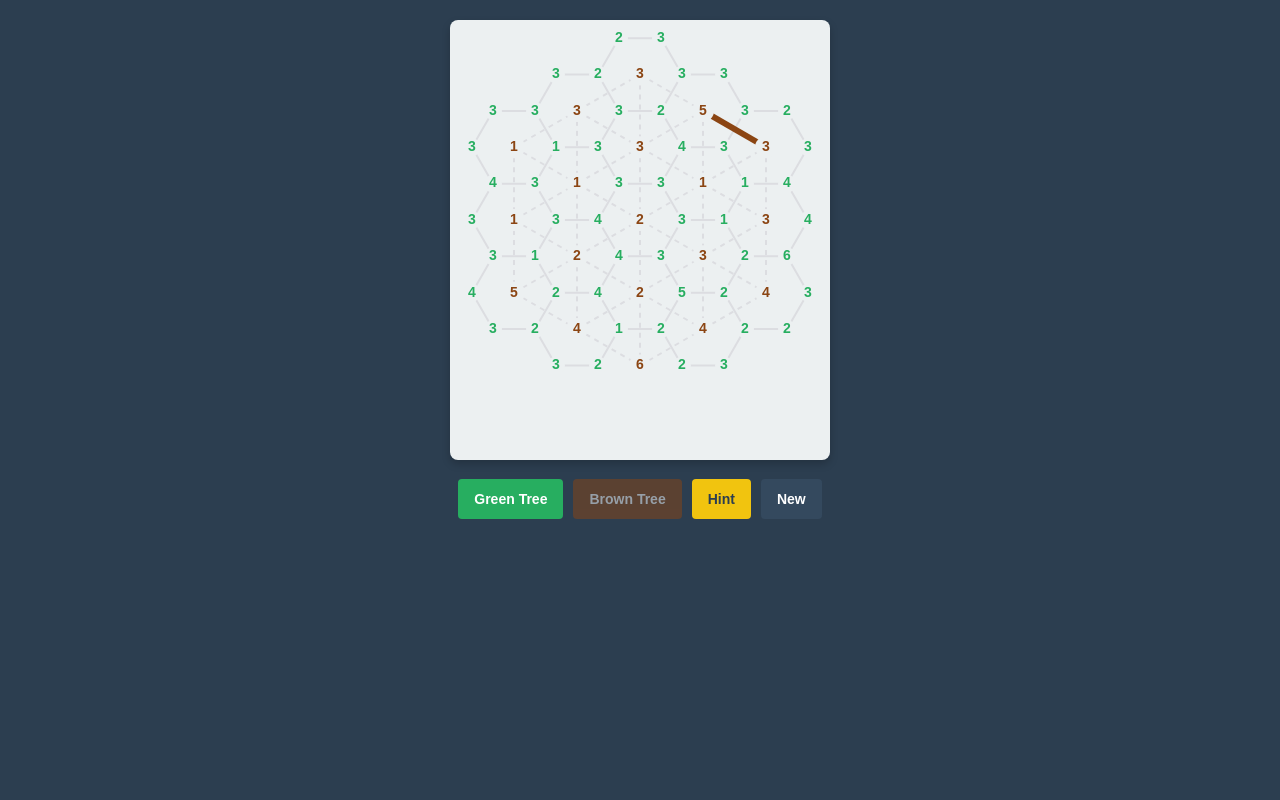
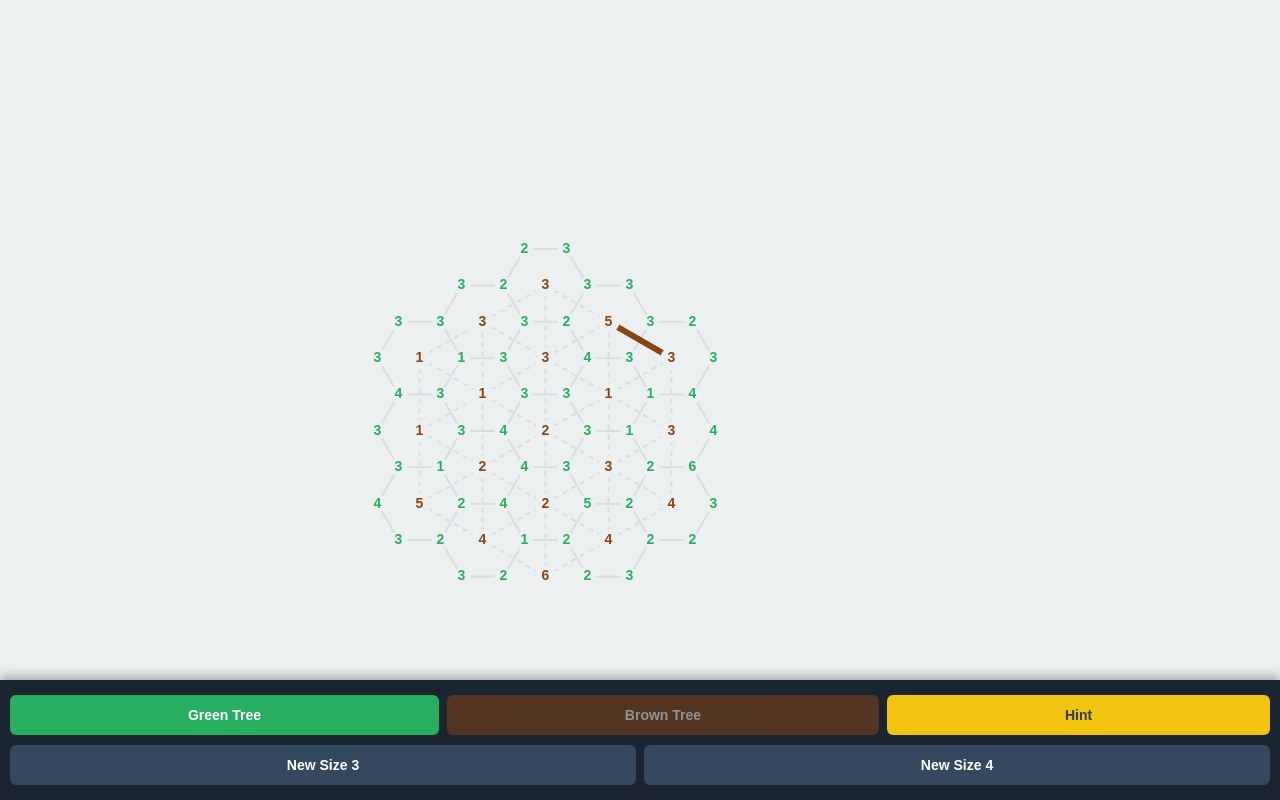
Before and after one commit to davidlowry-arch/dual-tree-puzzle, a plain HTML site: page index.html in a window 1280 px wide. Both pictures are taken after a click on the button "Hint". Drawn offline with Linux system fonts and the light colour scheme.

Commit message:
larger puzzles and scrolling

```diff
--- a/index.html
+++ b/index.html
@@ -3,19 +3,24 @@
 <head>
     <meta charset="UTF-8">
     <meta name="viewport" content="width=device-width, initial-scale=1.0, maximum-scale=1.0, user-scalable=no">
-    <title>Dual-Tree Hashi Puzzle Prototype</title>
+    <title>Dual-Tree Hashi Puzzle</title>
     <link rel="stylesheet" href="style.css">
 </head>
 <body>
     <div id="game-container">
-        <canvas id="puzzleCanvas" width="380" height="440"></canvas>
+        <canvas id="puzzleCanvas"></canvas>
     </div>
 
 <div id="controls">
-    <button id="btn-green" class="active">Green Tree</button>
-    <button id="btn-brown">Brown Tree</button>
-    <button id="btn-hint" style="background-color: #f1c40f; color: #2c3e50; font-weight: bold;">Hint</button>
-    <button id="btn-new" style="background-color: #34495e; color: white;">New</button>
+    <div class="control-row">
+        <button id="btn-green" class="active">Green Tree</button>
+        <button id="btn-brown">Brown Tree</button>
+        <button id="btn-hint" style="background-color: #f1c40f; color: #2c3e50;">Hint</button>
+    </div>
+    <div class="control-row">
+        <button id="btn-new-3" class="action-btn">New Size 3</button>
+        <button id="btn-new-4" class="action-btn">New Size 4</button>
+    </div>
 </div>
 
     <script src="script.js"></script>
--- a/script.js
+++ b/script.js
@@ -2,6 +2,16 @@ const canvas = document.getElementById('puzzleCanvas');
 const ctx = canvas.getContext('2d');
 
 let currentMode = 'green';
+let currentRadius = 2; // Default to size 3
+
+// --- Camera & View State ---
+let scale = 1;
+let offsetX = 0;
+let offsetY = 0;
+let isPanning = false;
+let lastPanX = 0;
+let lastPanY = 0;
+let lastPinchDist = null;
 
 // --- Interaction State ---
 let greenTreeEdges = [];
@@ -17,9 +27,7 @@ let solutionGreenEdges = [];
 let solutionBrownEdges = [];
 
 // --- Geometry Setup ---
-// Scaled down from 55 to fit the 380px canvas width
 const HEX_SIZE = 42;
-const CENTER = { x: canvas.width / 2, y: canvas.height / 2 - 20 };
 
 let centers = [];
 let corners = [];
@@ -29,8 +37,18 @@ let allTriEdges = [];
 function getKey(x, y) { return Math.round(x * 100) + ',' + Math.round(y * 100); }
 function getEdgeKey(p1, p2) { return [getKey(p1.x, p1.y), getKey(p2.x, p2.y)].sort().join('|'); }
 
+// Resize canvas to fill the screen
+function resizeCanvas() {
+    canvas.width = canvas.parentElement.clientWidth;
+    canvas.height = canvas.parentElement.clientHeight;
+    // Keep the puzzle centered if the screen turns
+    offsetX = canvas.width / 2;
+    offsetY = canvas.height / 2;
+}
+window.addEventListener('resize', resizeCanvas);
+
 // --- Initialization & Generation ---
-function generateAttempt() {
+function generateAttempt(radius) {
     centers = [];
     corners = [];
     allHexEdges = [];
@@ -42,9 +60,9 @@ function generateAttempt() {
     hoveredEdge = null;
 
     const hexes = [];
-    for (let q = -2; q <= 2; q++) {
-        for (let r = -2; r <= 2; r++) {
-            if (Math.abs(q + r) <= 2) {
+    for (let q = -radius; q <= radius; q++) {
+        for (let r = -radius; r <= radius; r++) {
+            if (Math.abs(q + r) <= radius) {
                 hexes.push({ q, r });
             }
         }
@@ -53,9 +71,10 @@ function generateAttempt() {
     const uniqueCornersMap = new Map();
     const localHexEdgeMap = new Map();
 
+    // Center is explicitly 0,0 - Camera handles screen placement
     hexes.forEach((hex, i) => {
-        const cx = CENTER.x + HEX_SIZE * 1.5 * hex.q;
-        const cy = CENTER.y + HEX_SIZE * Math.sqrt(3) * (hex.r + hex.q / 2);
+        const cx = HEX_SIZE * 1.5 * hex.q;
+        const cy = HEX_SIZE * Math.sqrt(3) * (hex.r + hex.q / 2);
         centers.push({ x: cx, y: cy, clue: 0, index: i });
 
         const hexCorners = [];
@@ -77,7 +96,6 @@ function generateAttempt() {
             const edgeKey = getEdgeKey(p1, p2);
 
             if (!localHexEdgeMap.has(edgeKey)) {
-                // solutionValue separates player drawing from the solution
                 localHexEdgeMap.set(edgeKey, { id: edgeKey, p1, p2, hexIndices: [i], value: 0, solutionValue: 0 });
             } else {
                 localHexEdgeMap.get(edgeKey).hexIndices.push(i);
@@ -118,7 +136,8 @@ function generateAttempt() {
         return midYb - midYa;
     });
 
-    perimeterHexEdges.splice(0, 3);
+    // The number of bottom flat edges scales with the radius
+    perimeterHexEdges.splice(0, radius + 1);
     const canopyEdges = perimeterHexEdges;
 
     allHexEdges = [...interiorHexEdges, ...canopyEdges];
@@ -147,7 +166,7 @@ function generateAttempt() {
     interiorHexEdges.forEach(edge => {
         const midX = (edge.p1.x + edge.p2.x) / 2;
         const midY = (edge.p1.y + edge.p2.y) / 2;
-        const dist = Math.hypot(midX - CENTER.x, midY - CENTER.y);
+        const dist = Math.hypot(midX, midY);
         edge.weight = dist + Math.random() * HEX_SIZE * 2;
     });
     interiorHexEdges.sort((a, b) => a.weight - b.weight);
@@ -160,24 +179,28 @@ function generateAttempt() {
         }
     });
 
-    // Assign Hashi Double Lines (40% to 60% dynamically per puzzle)
     const doubleProbability = 0.4 + Math.random() * 0.2;
 
     solutionGreenEdges.forEach(e => {
         e.solutionValue = Math.random() < doubleProbability ? 2 : 1;
-        e.value = 0; // Reset player state
+        e.value = 0;
     });
 
     solutionBrownEdges.forEach(e => {
         e.solutionValue = Math.random() < doubleProbability ? 2 : 1;
-        e.value = 0; // Reset player state
+        e.value = 0;
     });
 }
 
-function initPuzzle() {
-    generateAttempt();
+function initPuzzle(radius = 2) {
+    currentRadius = radius;
+    resizeCanvas();
 
-    // Tally up the solutionValues of the connected edges for the clues
+    // Auto-scale depending on radius so it fits the screen
+    scale = radius === 3 ? 0.75 : 1.0;
+
+    generateAttempt(radius);
+
     solutionBrownEdges.forEach(e => {
         centers[e.u].clue += e.solutionValue;
         centers[e.v].clue += e.solutionValue;
@@ -225,7 +248,6 @@ function checkWinCondition() {
     if (greenTreeEdges.length !== solutionGreenEdges.length) return false;
     if (brownTreeEdges.length !== solutionBrownEdges.length) return false;
 
-    // Check if every edge the player drew perfectly matches its required solution weight
     const arraysMatch = (drawnTree) => {
         return drawnTree.every(edge => edge.value === edge.solutionValue);
     };
@@ -244,13 +266,12 @@ function updateModeUI() {
 
 document.getElementById('btn-green').addEventListener('click', () => { currentMode = 'green'; updateModeUI(); });
 document.getElementById('btn-brown').addEventListener('click', () => { currentMode = 'brown'; updateModeUI(); });
-
 updateModeUI();
 
-document.getElementById('btn-new').addEventListener('click', initPuzzle);
+document.getElementById('btn-new-3').addEventListener('click', () => initPuzzle(2));
+document.getElementById('btn-new-4').addEventListener('click', () => initPuzzle(3));
 
 document.getElementById('btn-hint').addEventListener('click', () => {
-    // Find lines where the player's value is lower than the required solutionValue
     const missingGreen = solutionGreenEdges.filter(sol => sol.value < sol.solutionValue);
     const missingBrown = solutionBrownEdges.filter(sol => sol.value < sol.solutionValue);
 
@@ -260,7 +281,7 @@ document.getElementById('btn-hint').addEventListener('click', () => {
     ];
 
     if (allMissing.length === 0) {
-        alert("No more hints available! If the puzzle isn't solved, you may need to erase some incorrect lines.");
+        alert("No more hints available! You may need to erase some incorrect lines.");
         return;
     }
 
@@ -269,33 +290,43 @@ document.getElementById('btn-hint').addEventListener('click', () => {
     const drawnEdge = targetTree.find(d => d.id === hint.edge.id);
 
     if (drawnEdge) {
-        drawnEdge.value = 2; // Upgrade to double
+        drawnEdge.value = 2;
     } else {
-        hint.edge.value = 1; // Draw single
+        hint.edge.value = 1;
         targetTree.push(hint.edge);
     }
 
     hintFlashEdge = hint.edge;
     hintFlashTime = Date.now();
 
+    // Auto-pan camera to the hint location
+    offsetX = canvas.width / 2 - ((hint.edge.p1.x + hint.edge.p2.x) / 2) * scale;
+    offsetY = canvas.height / 2 - ((hint.edge.p1.y + hint.edge.p2.y) / 2) * scale;
+
     if (checkWinCondition()) triggerWin();
 });
 
 
-// --- Touch & Mouse Logic (Mobile Friendly) ---
+// --- Camera & Interaction Logic ---
+function getTransformedPoint(clientX, clientY) {
+    const rect = canvas.getBoundingClientRect();
+    const x = (clientX - rect.left - offsetX) / scale;
+    const y = (clientY - rect.top - offsetY) / scale;
+    return { x, y };
+}
+
 function getPointerEdge(e) {
-    const rect = canvas.getBoundingClientRect();
     const clientX = e.touches ? e.touches[0].clientX : e.clientX;
     const clientY = e.touches ? e.touches[0].clientY : e.clientY;
-    const mx = clientX - rect.left;
-    const my = clientY - rect.top;
+    const pt = getTransformedPoint(clientX, clientY);
 
-    let closestDist = 20; // Increased radius to make finger-tapping easier
+    // Scale the hit radius so it stays a consistent finger-size regardless of zoom
+    let closestDist = 20 / scale;
     let foundEdge = null;
     let targetEdges = currentMode === 'green' ? allHexEdges : allTriEdges;
 
     for (let edge of targetEdges) {
-        const d = pointToSegmentDist(mx, my, edge.p1.x, edge.p1.y, edge.p2.x, edge.p2.y);
+        const d = pointToSegmentDist(pt.x, pt.y, edge.p1.x, edge.p1.y, edge.p2.x, edge.p2.y);
         if (d < closestDist) {
             closestDist = d;
             foundEdge = edge;
@@ -304,43 +335,19 @@ function getPointerEdge(e) {
     return foundEdge;
 }
 
-function handleMove(e) {
-    if (e.touches) e.preventDefault();
-    hoveredEdge = getPointerEdge(e);
-}
-
-canvas.addEventListener('mousemove', handleMove);
-canvas.addEventListener('touchmove', handleMove, { passive: false });
-
-function triggerWin() {
-    setTimeout(() => {
-        if (window.confirm("Congratulations! You've solved the puzzle! Play again?")) {
-            initPuzzle();
-        }
-    }, 50);
-}
-
-function handleInteract(e) {
-    if (e.touches) e.preventDefault(); // Stop mobile double-tap zoom
-
-    const targetEdge = getPointerEdge(e);
-    if (!targetEdge) return;
-
+function handleInteract(targetEdge) {
     const targetTree = currentMode === 'green' ? greenTreeEdges : brownTreeEdges;
     const existingEdge = targetTree.find(ed => ed.id === targetEdge.id);
 
     if (existingEdge) {
         if (existingEdge.value === 1) {
-            // Upgrade to double line
             existingEdge.value = 2;
         } else {
-            // Remove completely
             const index = targetTree.indexOf(existingEdge);
             targetTree.splice(index, 1);
             existingEdge.value = 0;
         }
     } else {
-        // Draw new single line
         if (createsLoop(targetTree, targetEdge)) {
             errorFlashEdge = targetEdge;
             errorFlashTime = Date.now();
@@ -353,8 +360,118 @@ function handleInteract(e) {
     if (checkWinCondition()) triggerWin();
 }
 
-canvas.addEventListener('mousedown', handleInteract);
-canvas.addEventListener('touchstart', handleInteract, { passive: false });
+// Touch controls (Mobile)
+canvas.addEventListener('touchstart', (e) => {
+    e.preventDefault();
+
+    if (e.touches.length === 2) {
+        isPanning = false;
+        lastPinchDist = Math.hypot(
+            e.touches[0].clientX - e.touches[1].clientX,
+            e.touches[0].clientY - e.touches[1].clientY
+        );
+        return;
+    }
+
+    const targetEdge = getPointerEdge(e);
+    if (!targetEdge) {
+        // Drag on empty space to pan
+        isPanning = true;
+        lastPanX = e.touches[0].clientX;
+        lastPanY = e.touches[0].clientY;
+    } else {
+        handleInteract(targetEdge);
+    }
+}, { passive: false });
+
+canvas.addEventListener('touchmove', (e) => {
+    e.preventDefault();
+
+    // Pinch to zoom
+    if (e.touches.length === 2) {
+        const dist = Math.hypot(
+            e.touches[0].clientX - e.touches[1].clientX,
+            e.touches[0].clientY - e.touches[1].clientY
+        );
+        if (lastPinchDist) {
+            const zoom = dist / lastPinchDist;
+            const midX = (e.touches[0].clientX + e.touches[1].clientX) / 2;
+            const midY = (e.touches[0].clientY + e.touches[1].clientY) / 2;
+            const rect = canvas.getBoundingClientRect();
+            const canvasX = midX - rect.left;
+            const canvasY = midY - rect.top;
+
+            offsetX = canvasX - (canvasX - offsetX) * zoom;
+            offsetY = canvasY - (canvasY - offsetY) * zoom;
+            scale *= zoom;
+        }
+        lastPinchDist = dist;
+        return;
+    }
+
+    // 1-finger panning
+    if (isPanning) {
+        const dx = e.touches[0].clientX - lastPanX;
+        const dy = e.touches[0].clientY - lastPanY;
+        offsetX += dx;
+        offsetY += dy;
+        lastPanX = e.touches[0].clientX;
+        lastPanY = e.touches[0].clientY;
+    } else {
+        hoveredEdge = getPointerEdge(e);
+    }
+}, { passive: false });
+
+canvas.addEventListener('touchend', () => {
+    isPanning = false;
+    lastPinchDist = null;
+});
+
+// Mouse Controls (Desktop fallback)
+canvas.addEventListener('mousedown', (e) => {
+    const targetEdge = getPointerEdge(e);
+    if (!targetEdge) {
+        isPanning = true;
+        lastPanX = e.clientX;
+        lastPanY = e.clientY;
+    } else {
+        handleInteract(targetEdge);
+    }
+});
+
+canvas.addEventListener('mousemove', (e) => {
+    if (isPanning) {
+        offsetX += e.clientX - lastPanX;
+        offsetY += e.clientY - lastPanY;
+        lastPanX = e.clientX;
+        lastPanY = e.clientY;
+    } else {
+        hoveredEdge = getPointerEdge(e);
+    }
+});
+
+window.addEventListener('mouseup', () => { isPanning = false; });
+
+canvas.addEventListener('wheel', (e) => {
+    e.preventDefault();
+    const zoom = e.deltaY > 0 ? 0.9 : 1.1;
+    const rect = canvas.getBoundingClientRect();
+    const canvasX = e.clientX - rect.left;
+    const canvasY = e.clientY - rect.top;
+
+    offsetX = canvasX - (canvasX - offsetX) * zoom;
+    offsetY = canvasY - (canvasY - offsetY) * zoom;
+    scale *= zoom;
+}, { passive: false });
+
+
+function triggerWin() {
+    setTimeout(() => {
+        if (window.confirm("Congratulations! You've solved the puzzle! Play again?")) {
+            initPuzzle(currentRadius);
+        }
+    }, 50);
+}
 
 
 // --- Render Loop ---
@@ -369,10 +486,8 @@ function drawLine(p1, p2, color, width, isDashed = false) {
     ctx.setLineDash([]);
 }
 
-// Advanced renderer for Hashi lines
 function drawEdge(e, color, width, isDashed = false) {
     if (e.value === 2) {
-        // Calculate normals to draw parallel offset lines
         const dx = e.p2.x - e.p1.x;
         const dy = e.p2.y - e.p1.y;
         const len = Math.hypot(dx, dy);
@@ -382,13 +497,16 @@ function drawEdge(e, color, width, isDashed = false) {
         drawLine({x: e.p1.x + nx, y: e.p1.y + ny}, {x: e.p2.x + nx, y: e.p2.y + ny}, color, width * 0.6, isDashed);
         drawLine({x: e.p1.x - nx, y: e.p1.y - ny}, {x: e.p2.x - nx, y: e.p2.y - ny}, color, width * 0.6, isDashed);
     } else {
-        // Standard single line
         drawLine(e.p1, e.p2, color, width, isDashed);
     }
 }
 
 function draw() {
     ctx.clearRect(0, 0, canvas.width, canvas.height);
+
+    ctx.save();
+    ctx.translate(offsetX, offsetY);
+    ctx.scale(scale, scale);
 
     // Draw background grids
     allHexEdges.forEach(e => drawLine(e.p1, e.p2, '#dcdde1', 2));
@@ -399,7 +517,7 @@ function draw() {
         drawLine(hoveredEdge.p1, hoveredEdge.p2, '#bdc3c7', 8);
     }
 
-    // Draw player's hashi networks
+    // Draw player's networks
     greenTreeEdges.forEach(e => drawEdge(e, '#27ae60', 6));
     brownTreeEdges.forEach(e => drawEdge(e, '#8B4513', 6));
 
@@ -415,7 +533,7 @@ function draw() {
     ctx.textAlign = "center";
     ctx.textBaseline = "middle";
 
-    // Draw Brown Clues (Triangle centers)
+    // Draw Brown Clues
     centers.forEach(c => {
         ctx.beginPath();
         ctx.arc(c.x, c.y, 11, 0, Math.PI * 2);
@@ -425,7 +543,7 @@ function draw() {
         if(c.clue > 0) ctx.fillText(c.clue, c.x, c.y);
     });
 
-    // Draw Green Clues (Hexagon corners)
+    // Draw Green Clues
     corners.forEach(c => {
         if (c.clue > 0) {
             ctx.beginPath();
@@ -437,8 +555,10 @@ function draw() {
         }
     });
 
+    ctx.restore();
     requestAnimationFrame(draw);
 }
 
-initPuzzle();
+// Initial boot
+setTimeout(() => initPuzzle(2), 100);
 draw();
--- a/style.css
+++ b/style.css
@@ -1,40 +1,57 @@
 body {
     background-color: #2c3e50;
     color: white;
+    font-family: sans-serif;
+    margin: 0;
+    height: 100vh;
     display: flex;
     flex-direction: column;
-    align-items: center;
-    font-family: sans-serif;
-    margin: 20px 0;
+    overflow: hidden; /* Prevents whole-page scrolling */
+}
+
+#game-container {
+    flex-grow: 1;
+    width: 100%;
+    position: relative;
+    overflow: hidden;
 }
 
 canvas {
     background-color: #ecf0f1;
-    border-radius: 8px;
-    box-shadow: 0 4px 8px rgba(0,0,0,0.2);
-    cursor: crosshair;
-    max-width: 100vw; /* Ensures it never breaks the screen width */
-    touch-action: none; /* CRITICAL: Prevents pulling/scrolling on mobile */
+    display: block;
+    width: 100%;
+    height: 100%;
+    touch-action: none; /* Let JavaScript handle all touch events */
 }
 
 #controls {
-    margin-top: 15px;
+    background-color: #1a252f;
+    padding: 15px 10px;
+    padding-bottom: max(15px, env(safe-area-inset-bottom)); /* iPhone notch support */
     display: flex;
-    flex-wrap: wrap;
+    flex-direction: column;
+    gap: 10px;
+    box-shadow: 0 -4px 10px rgba(0,0,0,0.3);
+    z-index: 10;
+}
+
+.control-row {
+    display: flex;
+    gap: 8px;
     justify-content: center;
-    gap: 10px;
-    max-width: 380px;
 }
 
 button {
-    padding: 12px 16px; /* Larger tap targets for fingers */
+    padding: 12px 10px;
     font-size: 14px;
     font-weight: bold;
     cursor: pointer;
     border: none;
-    border-radius: 4px;
+    border-radius: 6px;
     flex-grow: 1;
+    color: white;
 }
 
-#btn-green { background-color: #27ae60; color: white; }
-#btn-brown { background-color: #8B4513; color: white; }
+#btn-green { background-color: #27ae60; }
+#btn-brown { background-color: #8B4513; }
+.action-btn { background-color: #34495e; }
```
